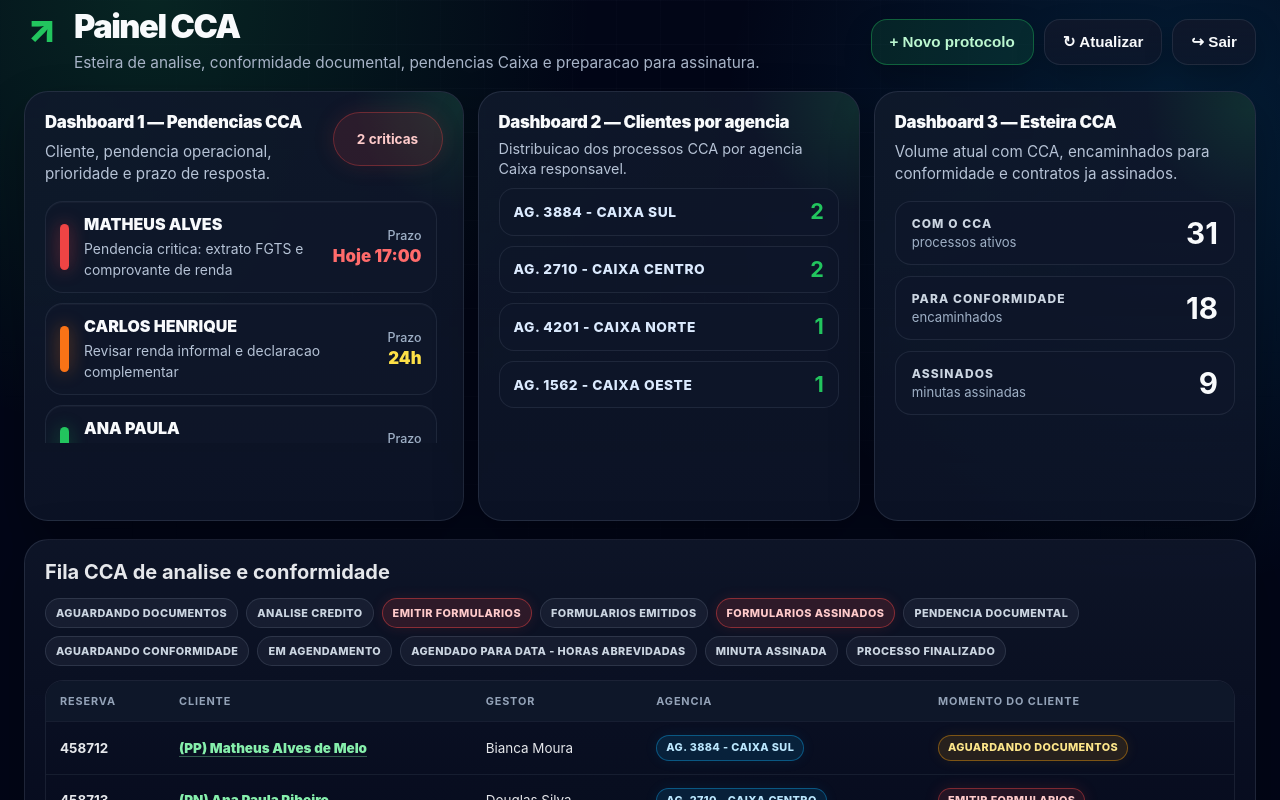
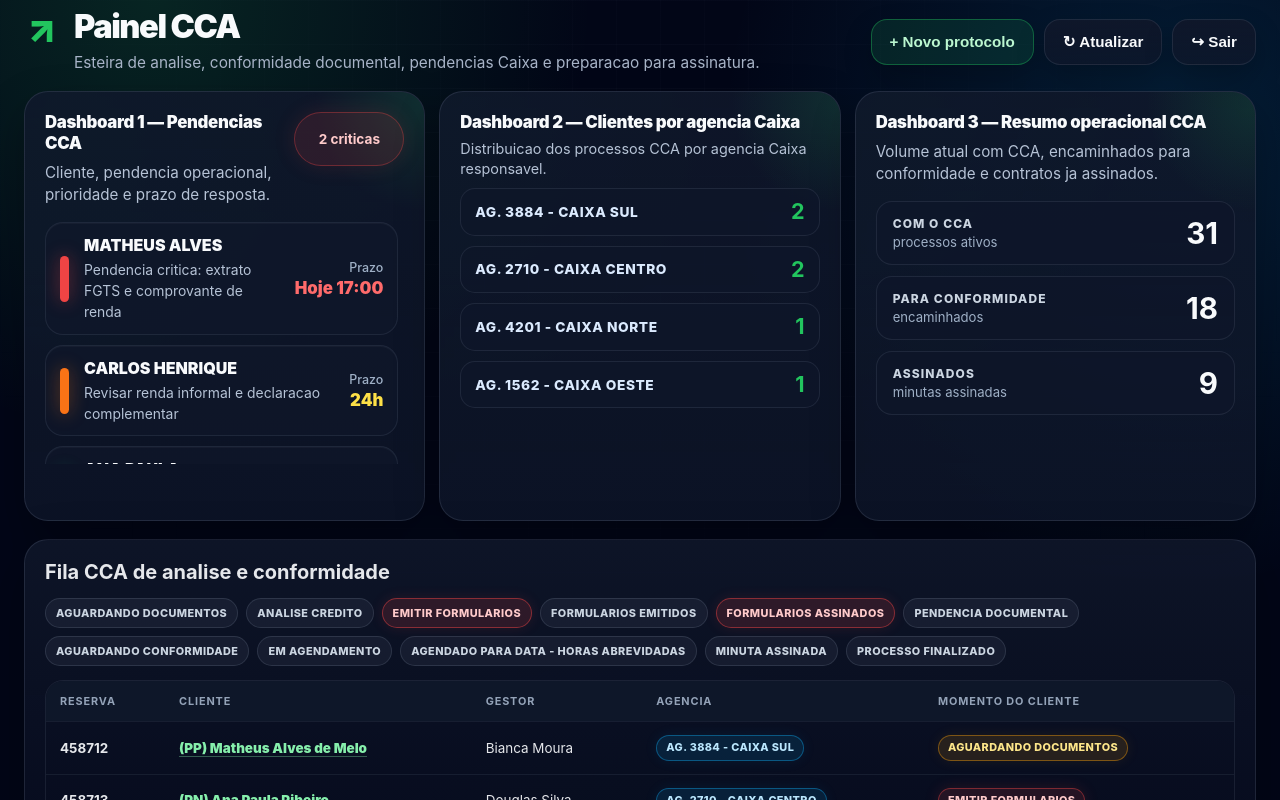
Before and after one commit to catsandygo-design/MAQ2-CREDITO, a Next.js app: page /cca/acompanhamento in a window 1280 px wide. Shown: the top 800 px of the page. Built offline with nearby package versions, Linux system fonts and the light colour scheme.

Commit message:
fix: torna cards CCA visiveis e responsivos

```diff
--- a/src/app/cca/acompanhamento/page.tsx
+++ b/src/app/cca/acompanhamento/page.tsx
@@ -50,7 +50,7 @@ function badge(status: string) {
 
 export default function CcaAcompanhamentoPage() {
   return (
-    <main className="cor-page cor-page-premium" data-layout-version="cca-dashboards-agencias-v2">
+    <main className="cor-page cor-page-premium" data-layout-version="cca-dashboards-agencias-v3">
       <header className="cor-premium-top">
         <div className="cor-premium-title">
           <span className="cor-chart-icon">↗</span>
@@ -93,7 +93,7 @@ export default function CcaAcompanhamentoPage() {
           <article className="cor-card cor-panel-sla">
             <div className="cor-panel-head">
               <div>
-                <small>Dashboard 2 — Clientes por agencia</small>
+                <small>Dashboard 2 — Clientes por agencia Caixa</small>
                 <p>Distribuicao dos processos CCA por agencia Caixa responsavel.</p>
               </div>
             </div>
@@ -111,7 +111,7 @@ export default function CcaAcompanhamentoPage() {
         <article className="cor-card cor-panel-conversion">
           <div className="cor-panel-head">
             <div>
-              <small>Dashboard 3 — Esteira CCA</small>
+              <small>Dashboard 3 — Resumo operacional CCA</small>
               <p>Volume atual com CCA, encaminhados para conformidade e contratos ja assinados.</p>
             </div>
           </div>
--- a/src/app/globals.css
+++ b/src/app/globals.css
@@ -64,6 +64,11 @@ a { color: inherit; text-decoration: none; }
 .cor-panel-alerts,.cor-panel-conversion,.cor-sla-stack { height:430px; }
 .cor-page[data-layout-version^="cca-"] .cor-sla-stack { display:block; }
 .cor-page[data-layout-version^="cca-"] .cor-panel-sla { height:430px; }
+.cor-page[data-layout-version^="cca-"] .cor-dash-grid { grid-template-columns:repeat(3, minmax(320px, 1fr)); align-items:stretch; }
+.cor-page[data-layout-version^="cca-"] .cor-panel-alerts,
+.cor-page[data-layout-version^="cca-"] .cor-sla-stack,
+.cor-page[data-layout-version^="cca-"] .cor-panel-conversion { height:auto; min-height:430px; }
+.cor-page[data-layout-version^="cca-"] .cor-panel-sla { height:100%; }
 .cor-panel-head { position:relative; z-index:2; display:flex; justify-content:space-between; align-items:flex-start; gap:16px; margin-bottom:16px; min-height:0; }
 .cor-panel-head small { display:block; color:#f8fafc; font-size:clamp(1.05rem, 1.25vw, 1.28rem); font-weight:950; text-transform:none; letter-spacing:-.02em; line-height:1.25; }
 .cor-panel-head p { margin:8px 0 0; color:#b6c3d6; font-size:.95rem; line-height:1.45; max-width:540px; }
```
